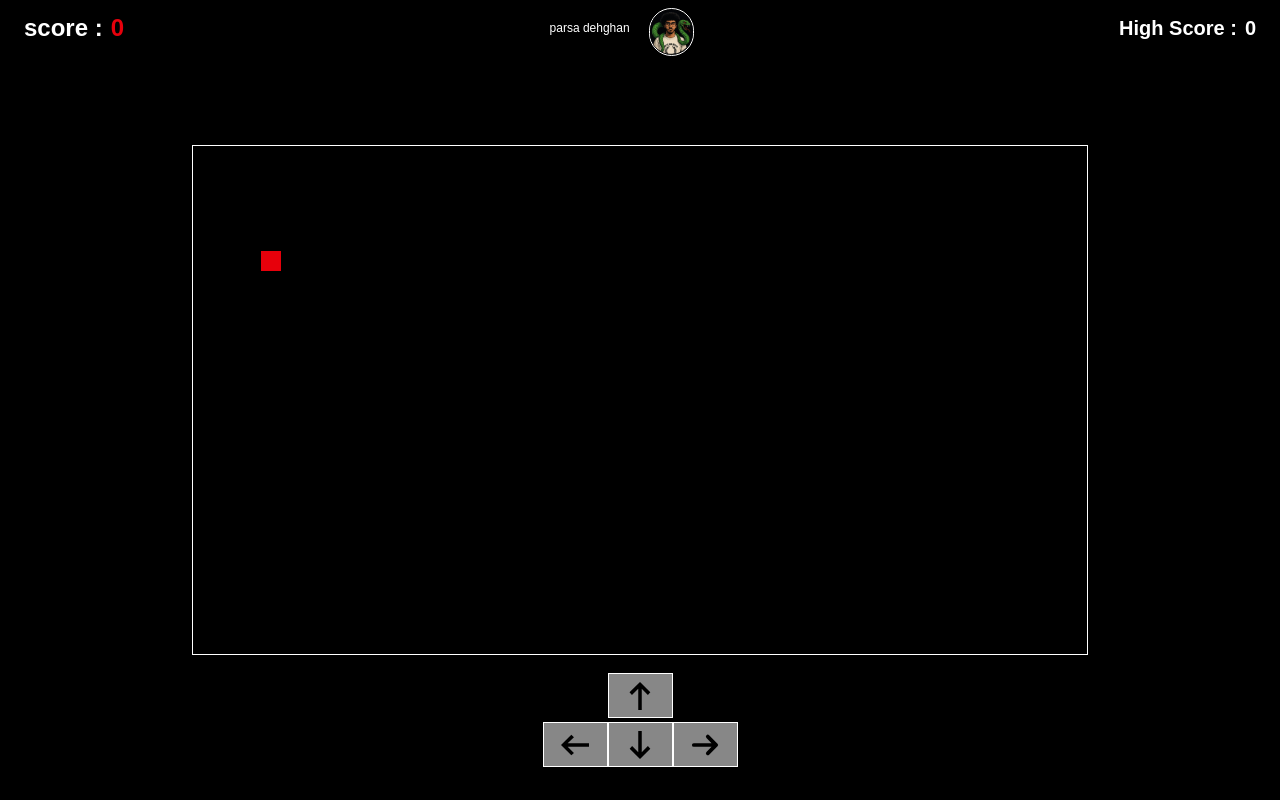
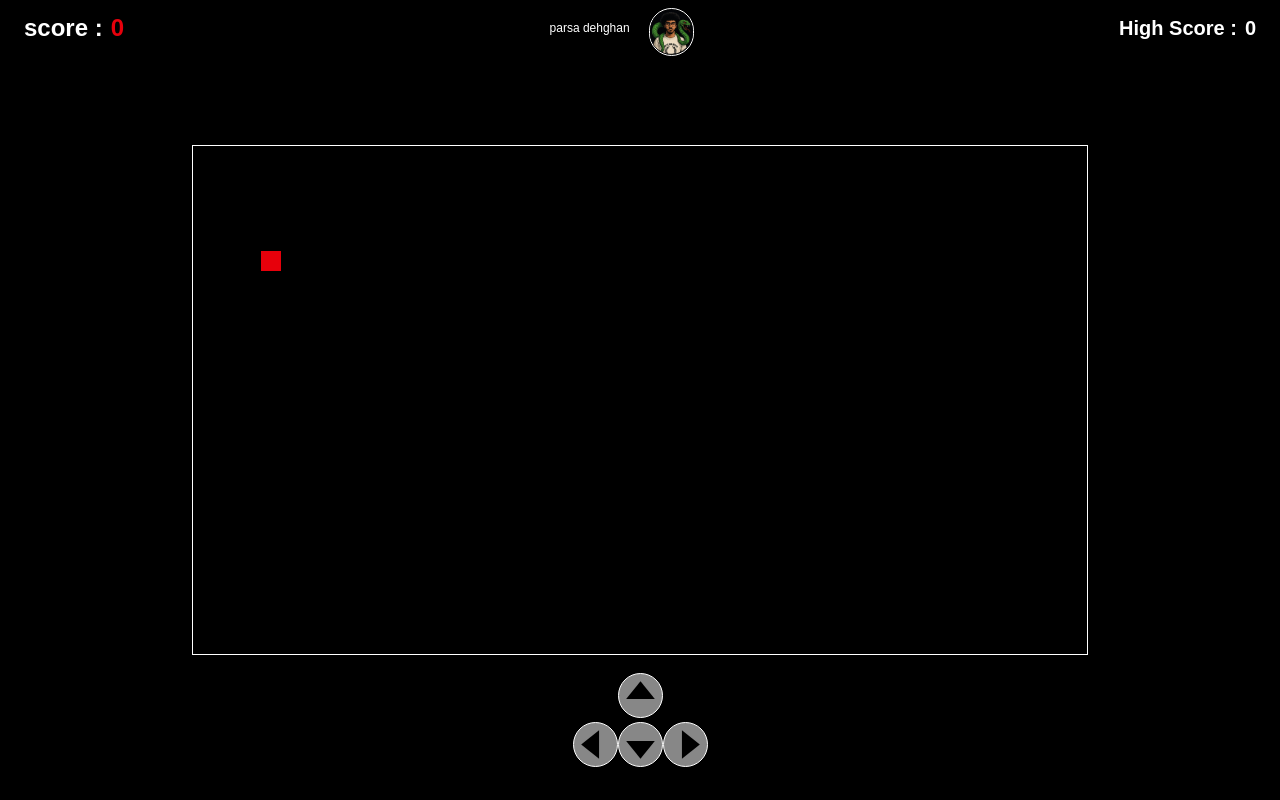
Before and after one commit to parsa-farshah/snakeGame, a website: page index.html in a window 1280 px wide. Drawn offline with nearby package versions, Linux system fonts and the light colour scheme; a web font is replaced by a local one.

Commit message:
style: change buttons

```diff
--- a/index.html
+++ b/index.html
@@ -197,19 +197,18 @@
       >
         <div id="arrowUpClick" class="w-full flex justify-center">
           <div
-            class="w-[45px] h-[45px] md:w-[65px] md:h-[45px] border bg-[#ebebeb93] flex justify-center items-center"
+            class="w-[45px] h-[45px] md:w-[45px] md:h-[45px] border bg-[#ebebeb93] flex justify-center items-center rounded-full cursor-pointer"
           >
             <svg
               xmlns="http://www.w3.org/2000/svg"
-              width="40"
-              height="40"
-              viewBox="0 0 16 16"
-              class="w-5 h-5 md:w-7 md:h-7"
+              viewBox="0 0 24 24"
+              width="45"
+              height="45"
+              role="img"
+              aria-labelledby="titleUp"
             >
-              <path
-                fill="#000000"
-                d="M3.4 7.4L7 3.8V16h2V3.8l3.5 3.6l1.4-1.5L8 0L2 5.9z"
-              />
+              <title id="titleUp">Arrow Up</title>
+              <polygon points="12,4 4,14 20,14" fill="black" />
             </svg>
           </div>
         </div>
@@ -217,53 +216,50 @@
         <div class="w-full flex justify-center items-center">
           <div
             id="arrowLeftClick"
-            class="w-[45px] h-[45px] md:w-[65px] md:h-[45px] border flex justify-center items-center bg-[#ebebeb93]"
+            class="w-[45px] h-[45px] md:w-[45px] md:h-[45px] border flex justify-center items-center bg-[#ebebeb93] rounded-full cursor-pointer"
           >
             <svg
               xmlns="http://www.w3.org/2000/svg"
-              width="40"
-              height="40"
-              viewBox="0 0 16 16"
-              class="w-5 h-5 md:w-7 md:h-7"
+              viewBox="0 0 24 24"
+              width="45"
+              height="45"
+              role="img"
+              aria-labelledby="titleLeft"
             >
-              <path
-                fill="#000000"
-                d="M7.4 12.5L3.8 9H16V7H3.8l3.6-3.5l-1.5-1.4L0 8l5.9 5.9z"
-              />
+              <title id="titleLeft">Arrow Left</title>
+              <polygon points="4,12 14,4 14,20" fill="black" />
             </svg>
           </div>
           <div
             id="arrowDownClick"
-            class="w-[45px] h-[45px] md:w-[65px] md:h-[45px] border flex justify-center items-center bg-[#ebebeb93]"
+            class="w-[45px] h-[45px] md:w-[45px] md:h-[45px] border flex justify-center items-center bg-[#ebebeb93] rounded-full cursor-pointer"
           >
             <svg
               xmlns="http://www.w3.org/2000/svg"
-              width="40"
-              height="40"
-              viewBox="0 0 16 16"
-              class="w-5 h-5 md:w-7 md:h-7"
+              viewBox="0 0 24 24"
+              width="45"
+              height="45"
+              role="img"
+              aria-labelledby="titleDown"
             >
-              <path
-                fill="#000000"
-                d="M12.5 8.6L9 12.2V0H7v12.2L3.5 8.6l-1.4 1.5L8 16l5.9-5.9z"
-              />
+              <title id="titleDown">Arrow Down</title>
+              <polygon points="4,10 20,10 12,20" fill="black" />
             </svg>
           </div>
           <div
             id="arrowRightClick"
-            class="w-[45px] h-[45px] md:w-[65px] md:h-[45px] border flex justify-center items-center bg-[#ebebeb93]"
+            class="w-[45px] h-[45px] md:w-[45px] md:h-[45px] border flex justify-center items-center bg-[#ebebeb93] rounded-full cursor-pointer"
           >
             <svg
               xmlns="http://www.w3.org/2000/svg"
-              width="40"
-              height="40"
-              viewBox="0 0 15 15"
-              class="w-5 h-5 md:w-7 md:h-7"
+              viewBox="0 0 24 24"
+              width="45"
+              height="45"
+              role="img"
+              aria-labelledby="titleRight"
             >
-              <path
-                fill="#000000"
-                d="M8.293 2.293a1 1 0 0 1 1.414 0l4.5 4.5a1 1 0 0 1 0 1.414l-4.5 4.5a1 1 0 0 1-1.414-1.414L11 8.5H1.5a1 1 0 0 1 0-2H11L8.293 3.707a1 1 0 0 1 0-1.414Z"
-              />
+              <title id="titleRight">Arrow Right</title>
+              <polygon points="20,12 10,4 10,20" fill="black" />
             </svg>
           </div>
         </div>
```
Also changed, not shown: README.md, src/styles/output.css.
